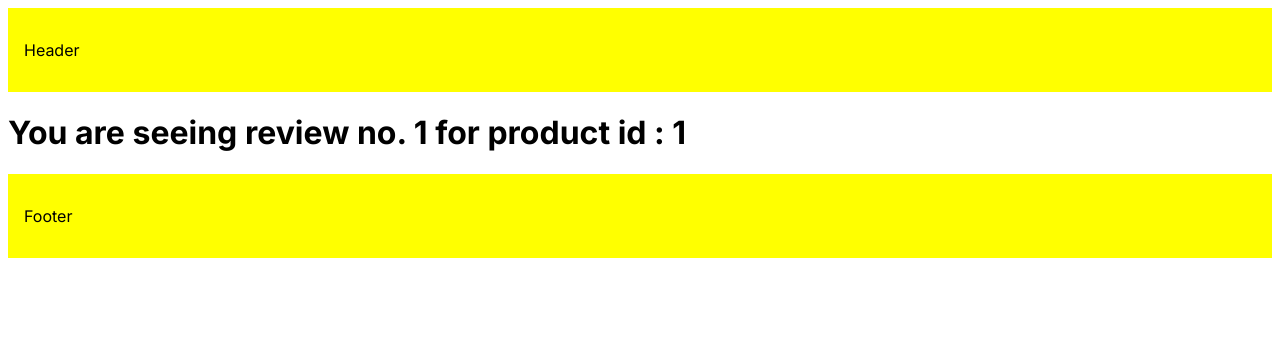
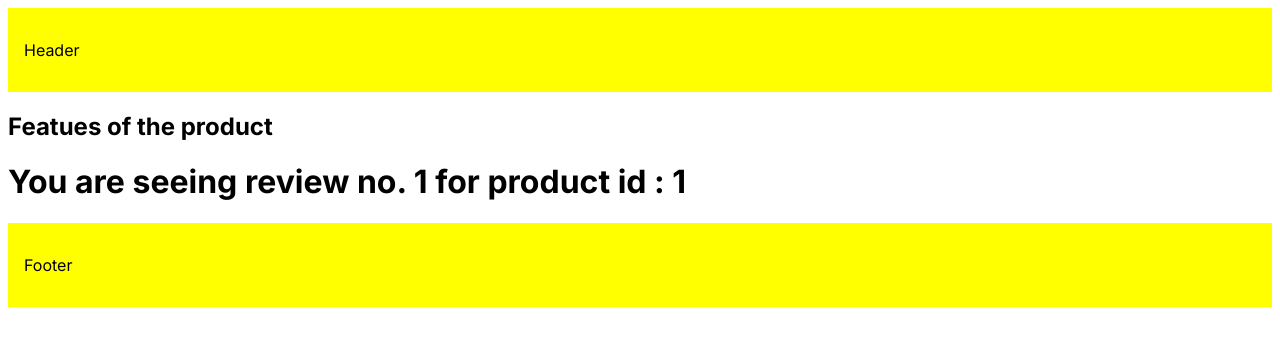
Before and after one commit to karan-verma108/NextJS2024, a Next.js app: page /products/1/reviews/1 in a window 1280 px wide. Shown: the top 346 px of the page. Built offline with nearby package versions, Linux system fonts and the light colour scheme.

Commit message:
nested layout

```diff
--- a/app/layout.tsx
+++ b/app/layout.tsx
@@ -11,11 +11,7 @@ export const metadata: Metadata = {
   description: "Generated by create next app",
 };
 
-export default function RootLayout({
-  children,
-}: Readonly<{
-  children: React.ReactNode;
-}>) {
+export default function RootLayout({children}: Readonly<{children: React.ReactNode}>) {
   return (
     <html lang="en">
       <body className={inter.className}>
--- /dev/null
+++ b/app/products/[productId]/layout.tsx
@@ -0,0 +1,6 @@
+export default function ProductsIdLayout({ children }: Readonly<{ children: React.ReactNode }>) {
+    return (<>
+        <h2>Featues of the product</h2>
+        {children}
+    </>)
+}
```
